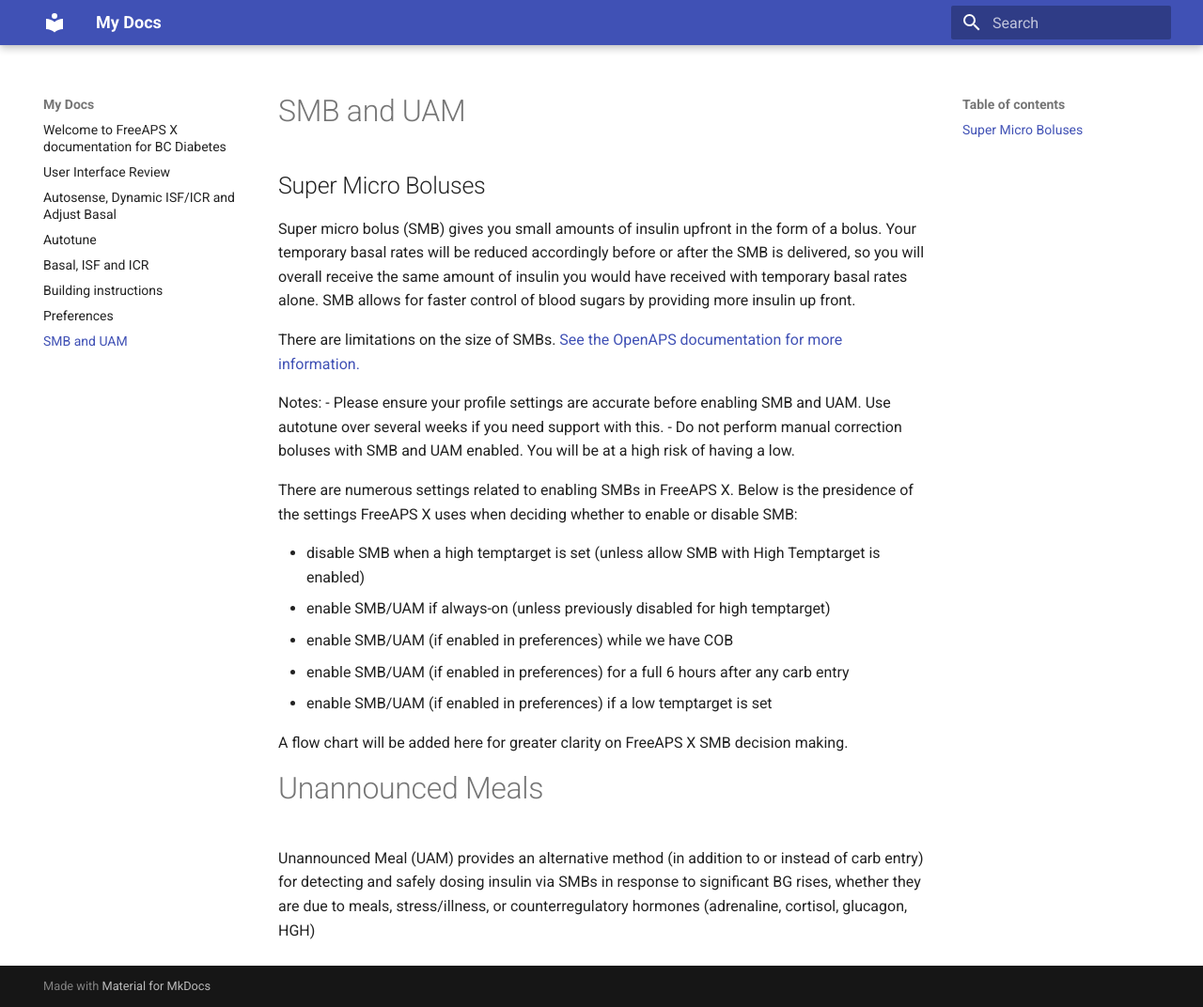
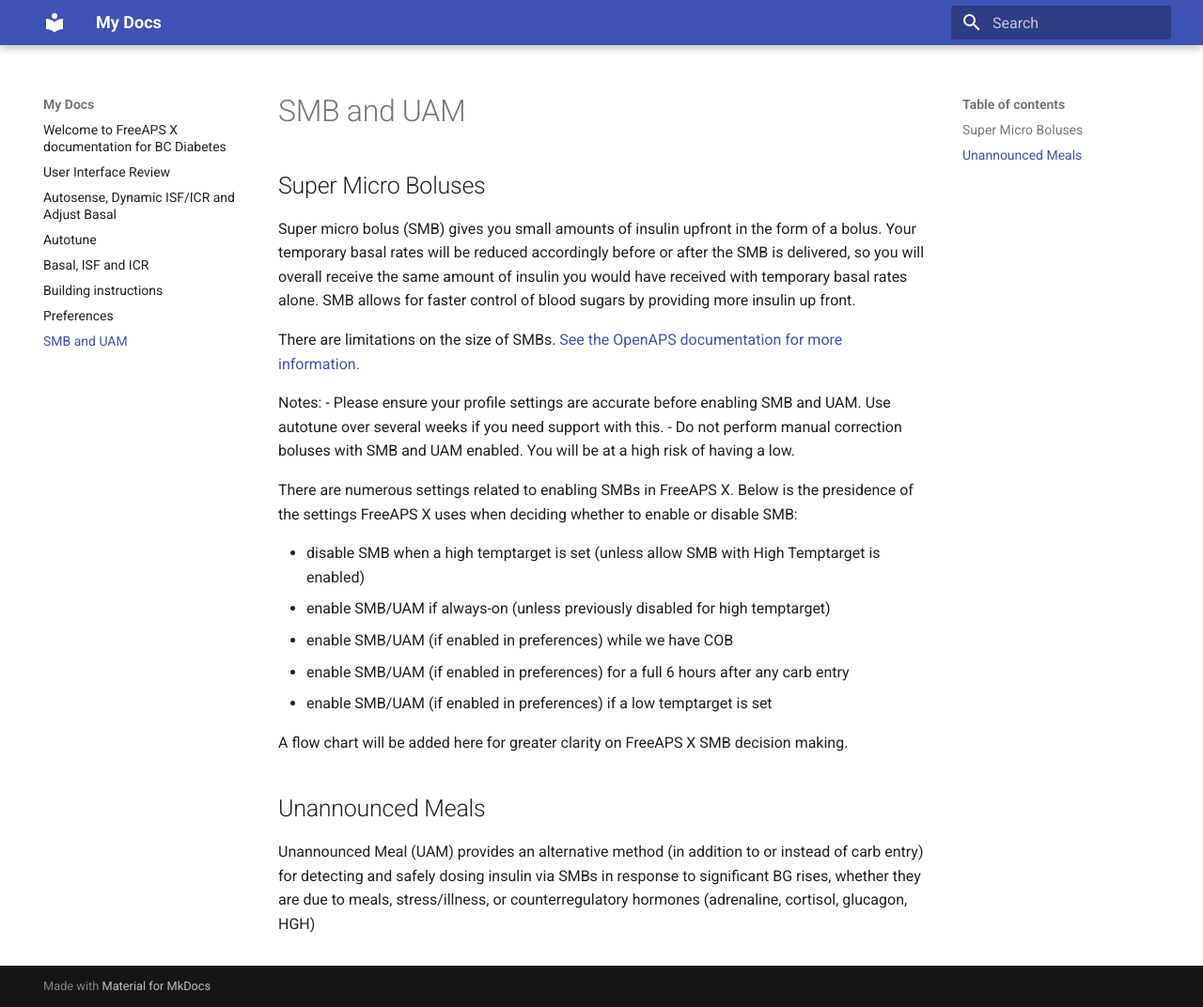
Before and after one commit to bcdiabetes/freeapsdocs, an MkDocs documentation site: the page built from docs/smb-uam.md, in a window 1280 px wide and 1072 px high. Shown: the whole window at 94% size. Built offline with MkDocs 1.6.1 and Material for MkDocs 9.7.7, drawn with Linux system fonts in a browser that asks for light colours.

```diff
--- a/docs/smb-uam.md
+++ b/docs/smb-uam.md
@@ -19,5 +19,5 @@ There are numerous settings related to enabling SMBs in FreeAPS X. Below is the
 
 A flow chart will be added here for greater clarity on FreeAPS X SMB decision making.
 
-# Unannounced Meals
+## Unannounced Meals
 Unannounced Meal (UAM) provides an alternative method (in addition to or instead of carb entry) for detecting and safely dosing insulin via SMBs in response to significant BG rises, whether they are due to meals, stress/illness, or counterregulatory hormones (adrenaline, cortisol, glucagon, HGH)
```
Also changed, not shown: docs/autosens-dynamic.md (+0 -2 lines).
